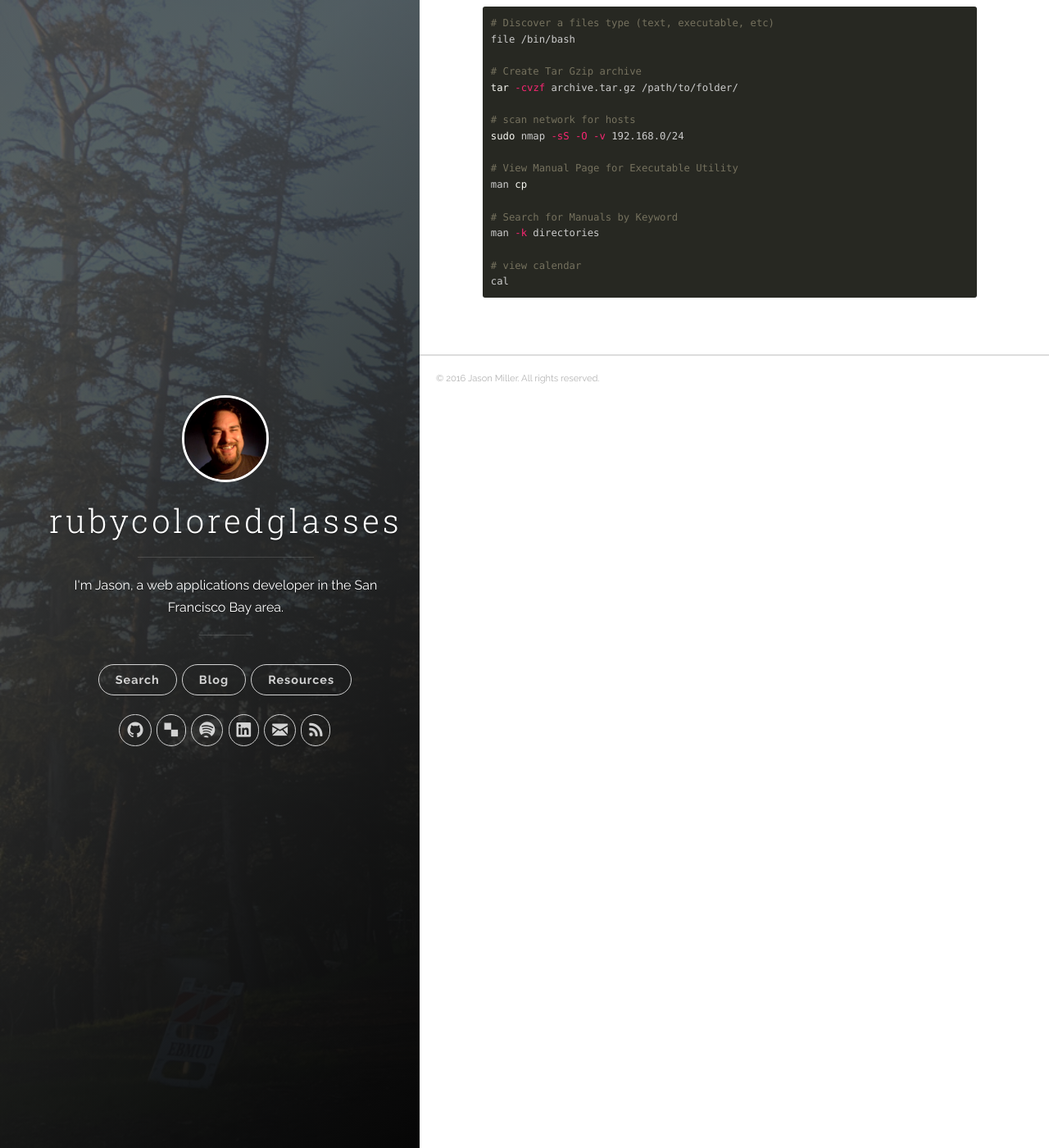
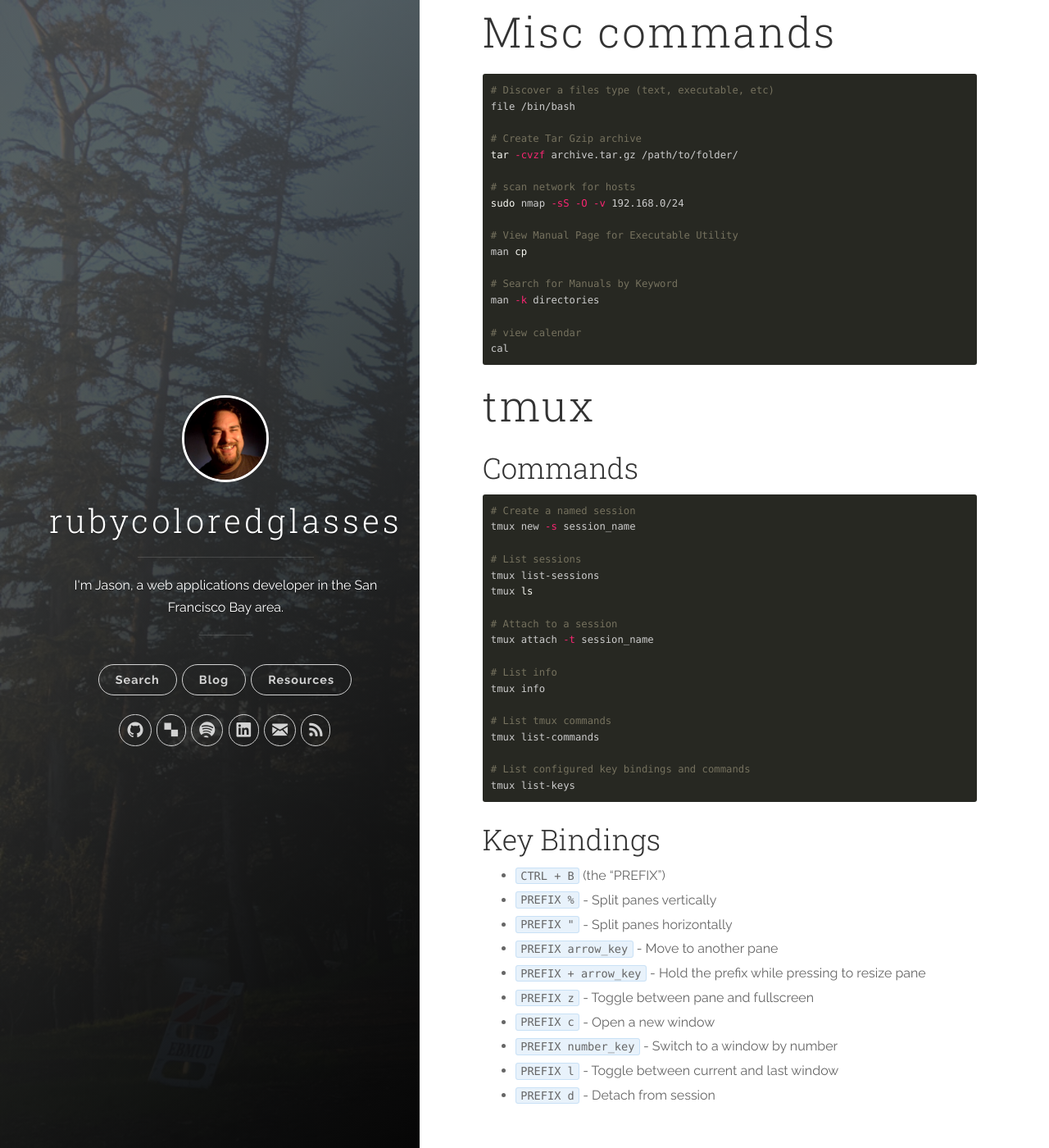
Before and after one commit to redconfetti/redconfetti.github.io, a Jekyll site: the page built from resources/cheat-sheets/linux/index.md, in a window 1280 px wide and 1400 px high, scrolled down 270 px. Shown: the whole window at 82% size. Built offline with Jekyll 4.4.1, drawn with Linux system fonts in a browser that asks for light colours; nearby versions of some CDN libraries.

Commit message:
Adds tmux intro post

````diff
--- a/resources/cheat-sheets/linux/index.md
+++ b/resources/cheat-sheets/linux/index.md
@@ -8,6 +8,7 @@ Use the `man` command to read more about any of the following commands.
 
 For example, you can read more about the `file` command by running `man file`.
 
+# Misc commands
 
 ``` shell
 # Discover a files type (text, executable, etc)
@@ -28,3 +29,41 @@ man -k directories
 # view calendar
 cal
 ```
+
+# tmux
+
+## Commands
+
+``` shell
+# Create a named session
+tmux new -s session_name
+
+# List sessions
+tmux list-sessions
+tmux ls
+
+# Attach to a session
+tmux attach -t session_name
+
+# List info
+tmux info
+
+# List tmux commands
+tmux list-commands
+
+# List configured key bindings and commands
+tmux list-keys
+```
+
+## Key Bindings
+
+* `CTRL + B` (the "PREFIX")
+* `PREFIX %` - Split panes vertically
+* `PREFIX "` - Split panes horizontally
+* `PREFIX arrow_key` - Move to another pane
+* `PREFIX + arrow_key` - Hold the prefix while pressing to resize pane
+* `PREFIX z` - Toggle between pane and fullscreen
+* `PREFIX c` - Open a new window
+* `PREFIX number_key` - Switch to a window by number
+* `PREFIX l` - Toggle between current and last window
+* `PREFIX d` - Detach from session
````
Also changed, not shown: _posts/2016-06-30-tmux-intro.md (added, +107 -0 lines).
